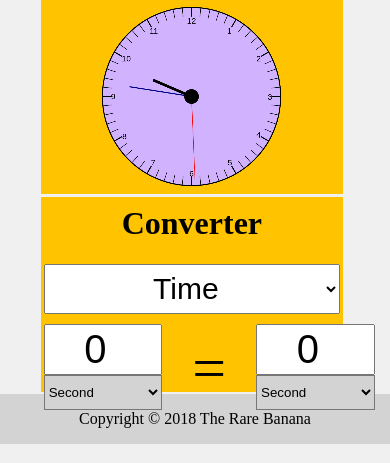
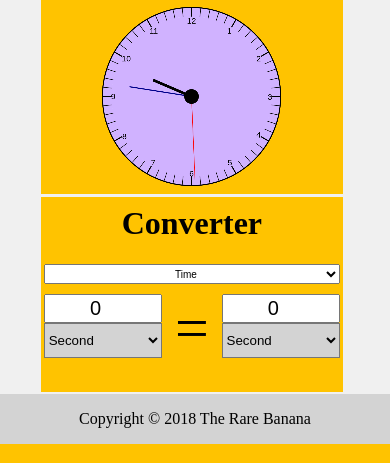
Before and after one commit to Stannesen/TheRareBanana, a PHP site: page / in a window 390 px wide. Shown: the part 525-988 px from the top of the page. Run offline with PHP 8.4, Linux system fonts and the light colour scheme; style sheets or scripts are compiled from the project's sources.

Commit message:
adding mobile support

```diff
--- a/css/home.css
+++ b/css/home.css
@@ -191,6 +191,20 @@ canvas#clock {
 @media screen and (max-width: 1020px) {
   .grid-container .grid-item {
     width: 97%;
-    height: 50vw; } }
+    height: 50vw; }
+
+  .converter__choose {
+    font-size: 10px;
+    height: 20px; }
+
+  .converter-box {
+    margin-right: 2vw; }
+    .converter-box:last-child {
+      margin-left: 2vw; }
+    .converter-box input {
+      font-size: 20px; }
+
+  .equal {
+    margin-top: auto; } }
 
 /*# sourceMappingURL=home.css.map */
--- a/scss/home.scss
+++ b/scss/home.scss
@@ -254,4 +254,25 @@ canvas#clock {
         width: 97%;
         height: 50vw;
     }
+
+    .converter__choose{
+        font-size: 10px;
+        height: 20px;
+    }
+
+    .converter-box{
+        margin-right: 2vw;
+
+        &:last-child{
+            margin-left: 2vw;
+        }
+
+        input{
+            font-size: 20px;
+        }
+    }
+
+    .equal{
+        margin-top: auto;
+    }
   }
```
Also changed, not shown: 1 other file.
